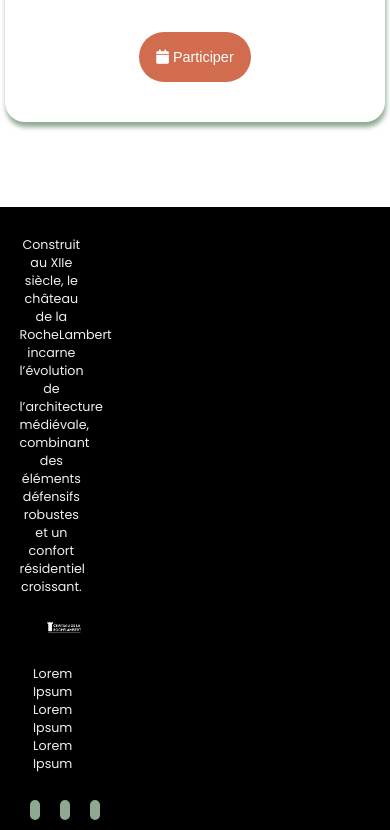
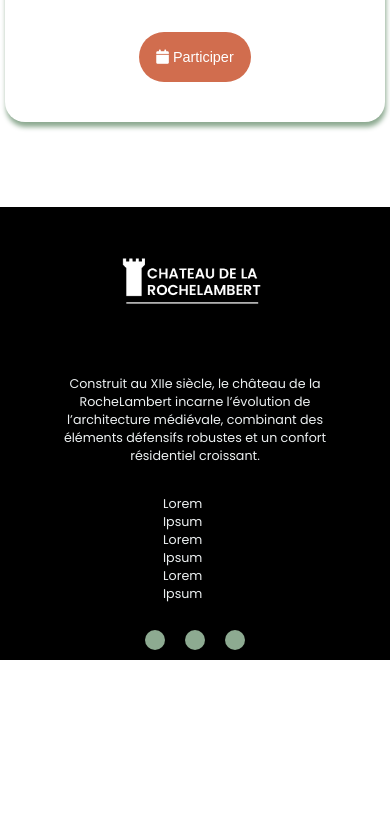
Before and after one commit to Maanaaa/MMI1-SAE105, a plain HTML site: page index.html in a window 390 px wide. Shown: the part 6062-6892 px from the top of the page. After the commit the page ends 6722 px from the top, so only its background shows below. Drawn offline with Linux system fonts and the light colour scheme.

Commit message:
Debug du responsive du footer

```diff
--- a/css/style.css
+++ b/css/style.css
@@ -565,9 +565,8 @@ footer {
     background-color: black;
     color: #ecf0f1;
     display: flex;
-    flex-direction: column;
+
     width: 100%;
-    justify-content: space-around;
     flex-direction: row;
 }
 
@@ -592,7 +591,7 @@ footer .decoration {
 }
 
 footer .logo {
-    width: 30%;
+    width: 40%;
 }
 
 footer ul {
@@ -615,6 +614,7 @@ footer>div * {
 footer p,
 li {
     font-size: 1.5vh;
+    text-align: center;
 }
 
 footer .socialmedia>li {
@@ -639,4 +639,8 @@ footer .socialmedia>li {
     footer {
         flex-direction: column;
     }
+
+    footer > div{
+        width: 100%;
+    }
 }
--- a/index.html
+++ b/index.html
@@ -111,16 +111,16 @@
     </main>
     <footer>
         <div>
-            <ul>
-                <p>Construit au XIIe siècle, le château de la RocheLambert incarne l’évolution de l’architecture
-                    médiévale, combinant des éléments défensifs robustes et un confort résidentiel croissant.</p>
-            </ul>
+            <img src="img/logo/logo_blanc.png" alt="Logo du Château de La RocheLambert" class="logo">
+            <p>Construit au XIIe siècle, le château de la RocheLambert incarne l’évolution de l’architecture
+                médiévale, combinant des éléments défensifs robustes et un confort résidentiel croissant.
+            </p>
         </div>
         <div>
             <img src="img/decorations/footer_chateau_blanc.webp" alt="" class="decoration">
         </div>
         <div>
-            <img src="img/logo/logo_blanc.png" alt="Logo du Château de La RocheLambert" class="logo">
+
             <ul>
                 <li>Lorem Ipsum</li>
                 <li>Lorem Ipsum</li>
```
